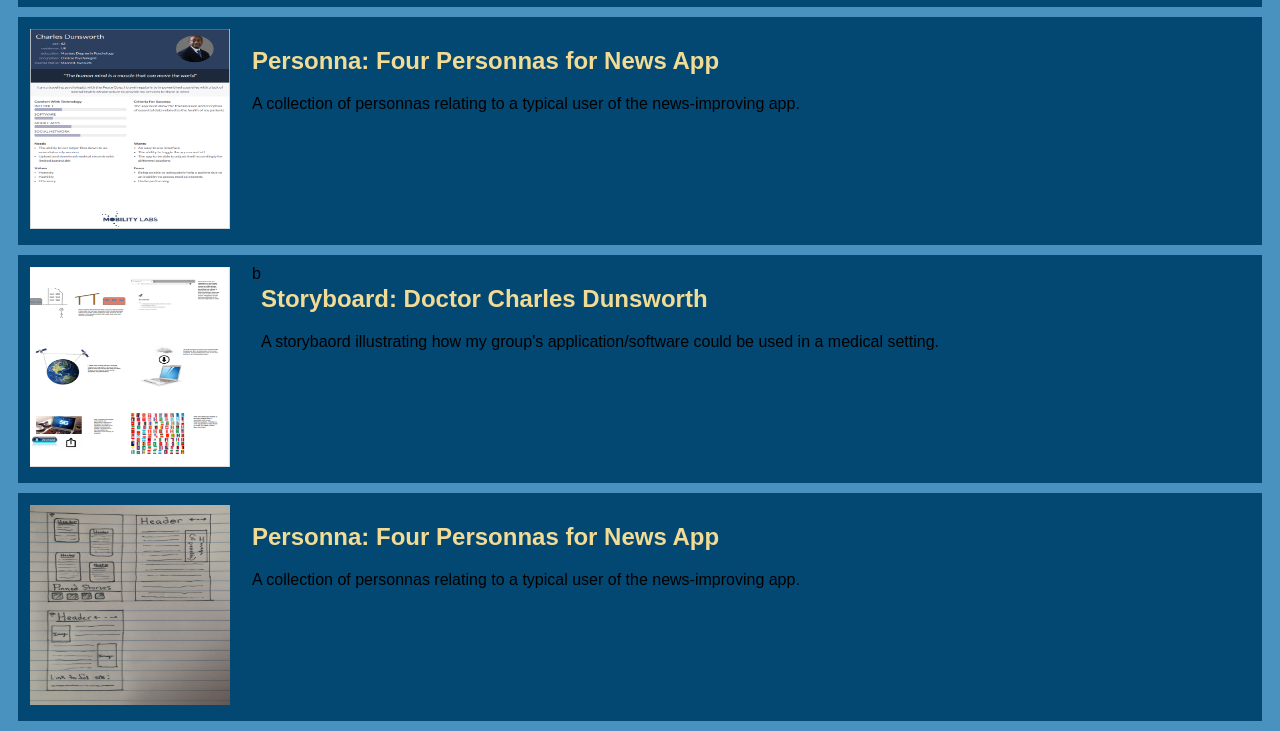
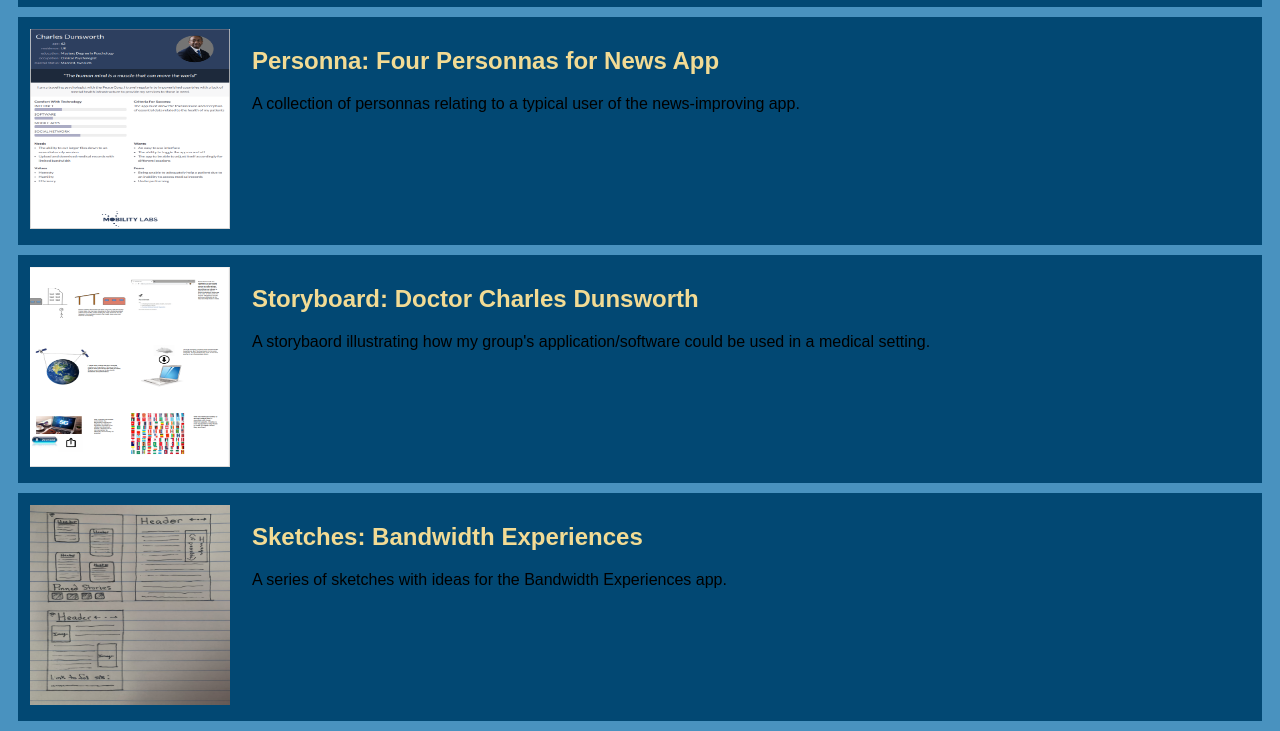
Before and after one commit to kjmurphy1030/kjmurphy1030.github.io, a plain HTML site: page index.html in a window 1280 px wide. Shown: the part 539-1270 px from the top of the page. Drawn offline with Linux system fonts and the light colour scheme.

Commit message:
Add files via upload

```diff
--- a/index.html
+++ b/index.html
@@ -57,7 +57,7 @@
         <section class = "assignment">
 
             <a href = "files/groupStoryboard.pdf"><img src = "images/storyboard.PNG"></a>
-b
+
             <section class = "assignmentDetails">
                 <a href = "files/groupStoryboard.pdf"><h2>Storyboard: Doctor Charles Dunsworth</h2></a>
                 <p>
@@ -74,9 +74,9 @@ b
             <a href = "files/sketches.pdf"><img src = "images/sketches.jpg"></a>
 
             <section class = "assignmentDetails">
-                <a href = "files/sketches.pdf"><h2>Personna: Four Personnas for News App</h2></a>
+                <a href = "files/sketches.pdf"><h2>Sketches: Bandwidth Experiences</h2></a>
                 <p>
-                    A collection of personnas relating to a typical user of the news-improving app.
+                    A series of sketches with ideas for the Bandwidth Experiences app.
                 </p>
 
             </section>
```
